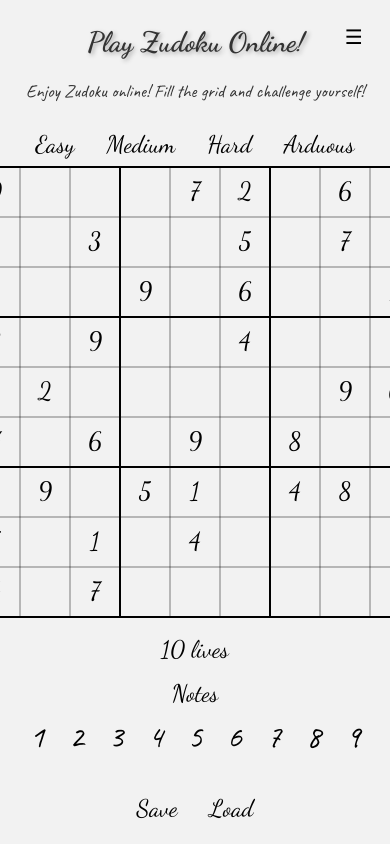
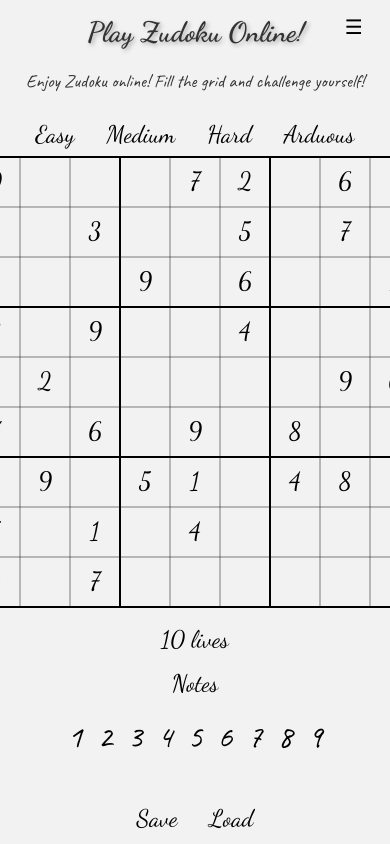
Before and after one commit to Azunera/zudoku_website, a Flask app: page /zudoku in a window 390 px wide; the page is wider, and only the part inside the window is pictured. Run offline with Flask 3, Linux system fonts and the light colour scheme; data that the repository does not hold is empty.

Commit message:
Trying to fix the issue on safari again

```diff
--- a/api/static/css/zudoku.css
+++ b/api/static/css/zudoku.css
@@ -432,18 +432,17 @@ label {
   }
   .button-grid {
     display: flex;
-    flex-wrap: wrap;
-    gap: none;
-    max-width: 90vw;
-    width: 100%;
-    justify-content: space-between;
+    align-items: center;
+    gap: 0;
   }
   .number_button {
-    flex: 1 0 10%;
-    max-width: 10%;
-    max-height: 40px;
     border: none !important;
-    font-size: 3vw;
+    transition: background-color 0.5s;
+    width: 10px;
+    height: 10px;
+    font-family: "Caveat", cursive;
+    font-size: 1vw;
+    cursor: pointer;
     transition: background-color 0.5s;
   }
 }/*# sourceMappingURL=zudoku.css.map */
--- a/api/static/css/zudoku.scss
+++ b/api/static/css/zudoku.scss
@@ -523,21 +523,28 @@ label {
 
     .button-grid {
         display: flex;
-        flex-wrap: wrap;
-        gap: none;
-        max-width: 90vw;
-        width: 100%;
-        justify-content: space-between;
+        align-items: center;
+        gap: 0;
+        // max-width: 90vw;
+        // width: 100%;
+        // justify-content: espace-between;
     }
 
     .number_button {
-        flex: 1 0 10%;
-        max-width: 10%;
-        max-height: 40px;
+        // flex: 1 0 10%;
+        // max-width: 10%;
+        // max-height: 40px;
 
 
         border: none !important;
-        font-size: 3vw;
+        transition: background-color 0.5s;
+
+
+        width: 10px;
+        height: 10px;
+        font-family: 'Caveat', cursive;
+        font-size: 1vw;
+        cursor: pointer;
         transition: background-color 0.5s;
 
         // .number_button_content {
```
Also changed, not shown: 1 other file.
